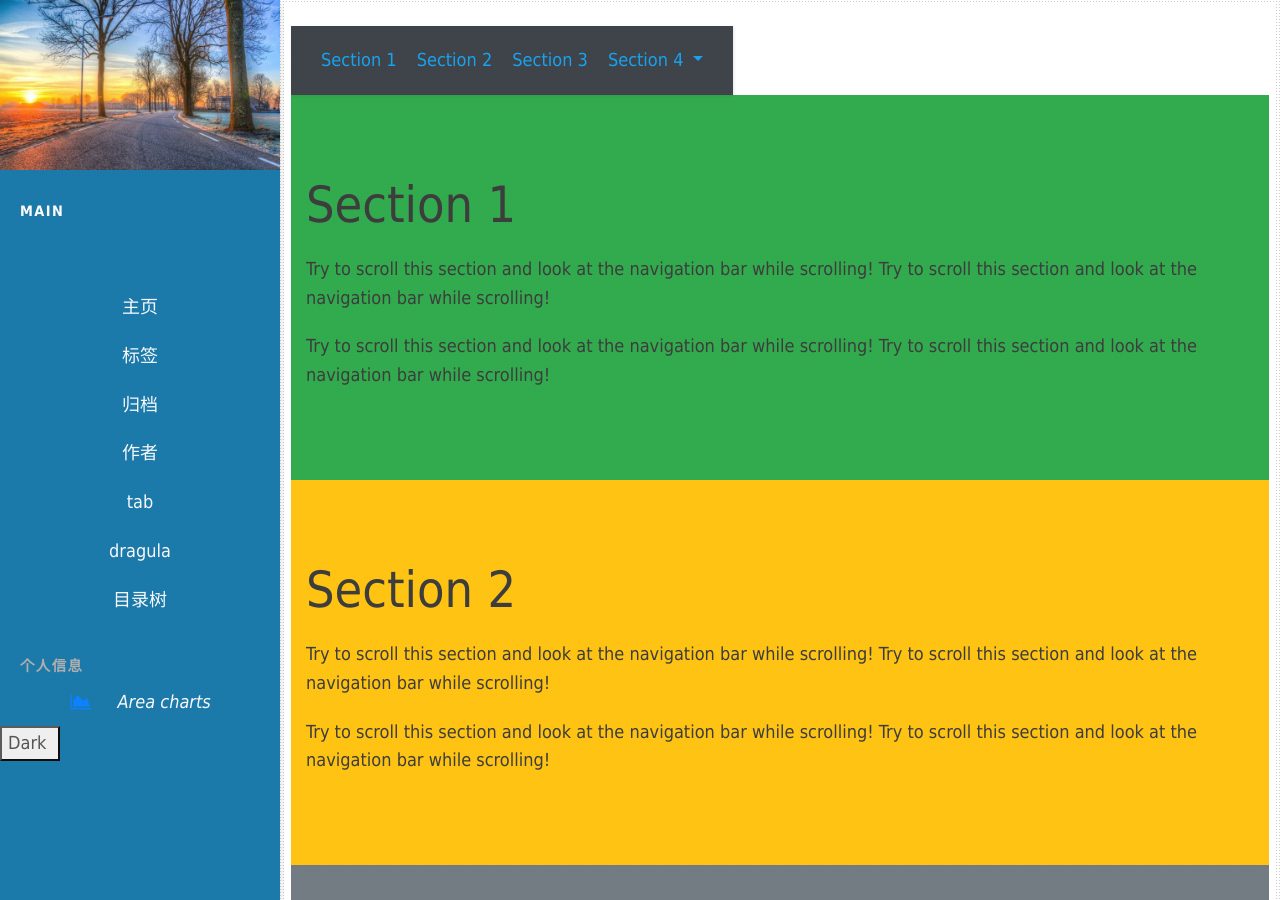
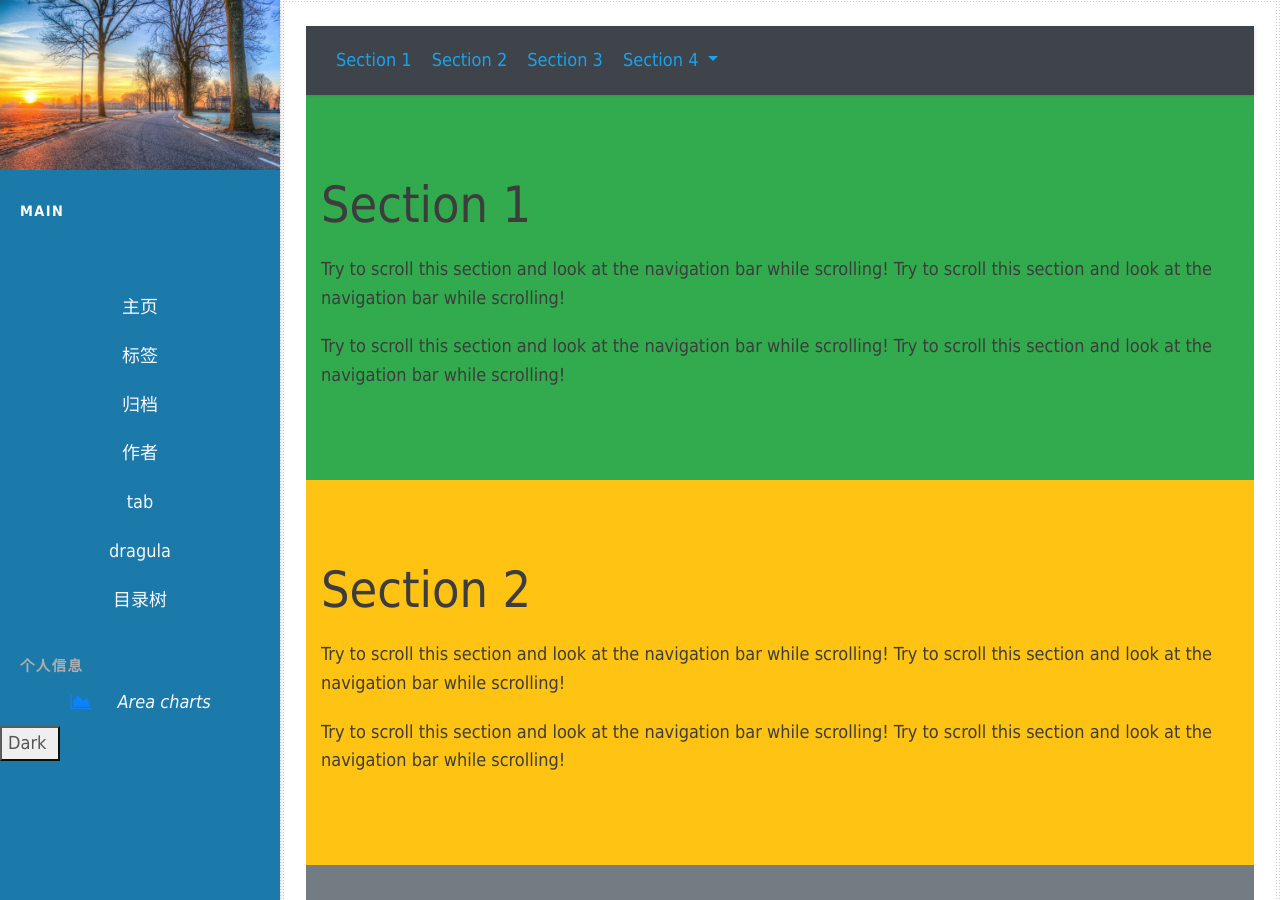
Before and after one commit to nengwuzhi/nengwuzhi.github.ioce, a Jekyll site: the page built from pages/tab.html, in a window 1280 px wide and 900 px high. Built offline with Jekyll 4.4.1, drawn with Linux system fonts in a browser that asks for light colours; nearby versions of some CDN libraries; library files that are not in the unit come from our copies.

Commit message:
Update index_alt.html

```diff
--- a/_layouts/index_alt.html
+++ b/_layouts/index_alt.html
@@ -15,9 +15,9 @@ layout: null
             <div id="content" class="page-content p-5">
               <div class="col-md-12 container">
 
-               <div class="wrap row">
+
                     {{ content }}
-                </div>
+
                </div>
              </div>
         {% include footer.html %}
```
